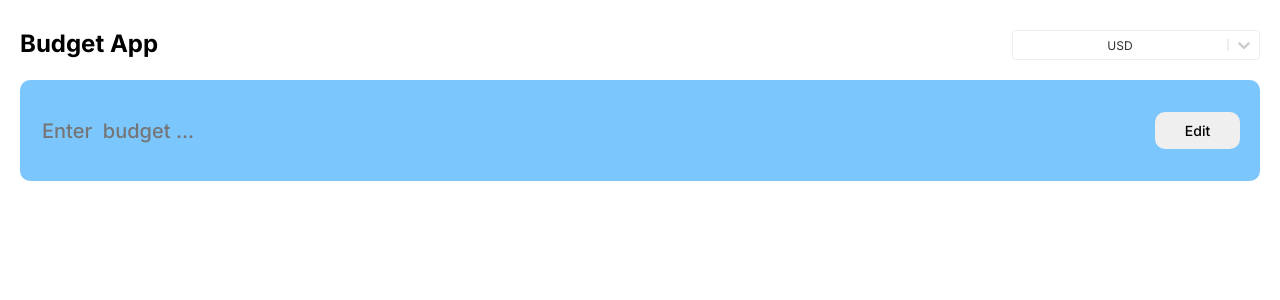
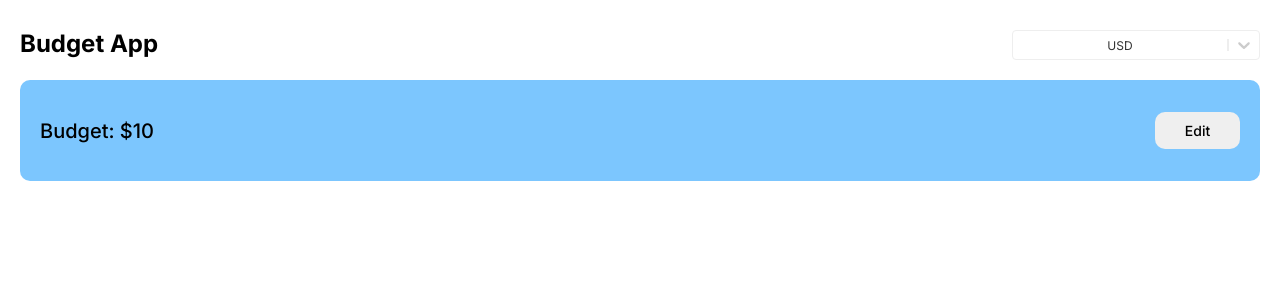
Before and after one commit to egkirpichev/react-budget-app, a React (Create React App) app: page / in a window 1280 px wide. Shown: the top 300 px of the page. Built offline with nearby package versions, Linux system fonts and the light colour scheme.

Commit message:
feat(budget-app): link Budget component to the Budget context, implement custom useInput hook

```diff
--- a/src/components/Budget/Budget.tsx
+++ b/src/components/Budget/Budget.tsx
@@ -1,20 +1,25 @@
-import { ChangeEvent, useState } from "react";
-import { useBudgetContext } from "../../context/BudgetContext/BudgetContext";
+import { ChangeEvent, MouseEvent, MouseEventHandler, useState } from "react";
+import { useBudgetContext} from "../../context/BudgetContext/BudgetContext";
+import { useInput } from "../../hooks/useInput";
 import { Button, Input, StyledBudget, Title } from "./styles";
 
 export const Budget = () => {
-  const { budget } = useBudgetContext();
+  const { budget, editBudgetValue } = useBudgetContext();
+
+	const budgetInput = useInput()
 
   const [isEditMode, SetIsEditMode] = useState<boolean>(false);
 
   const handleClick = () => {
     SetIsEditMode(!isEditMode);
+
+		editBudgetValue(budgetInput.value)
   };
 
   return (
     <StyledBudget>
 
-      {isEditMode ? <Title>{`Budget: $${budget}`}</Title> : <Input placeholder="Enter  budget ..." type="number"/>}
+      {isEditMode ? <Input placeholder="Enter  budget ..." type="number" {...budgetInput}/> : <Title>{`Budget: $${budget}`}</Title>}
 
       <Button type="button" onClick={handleClick}>
         {isEditMode ? "Save" : "Edit"}
--- a/src/context/BudgetContext/BudgetContext.tsx
+++ b/src/context/BudgetContext/BudgetContext.tsx
@@ -2,16 +2,18 @@ import { createContext, FC, ReactNode, useContext, useState } from "react";
 
 interface IBudgetContext {
   budget: number;
+	editBudgetValue: (value: string) => void
 }
 
 const BudgetContext = createContext({
   budget: 0,
+	editBudgetValue: (value: string) => {}
 });
 
 const useBudgetValue = () => {
   const [BudgetContext, setBudgetContext] = useState<IBudgetContext>(() => {
     return {
-      budget: 15,
+      budget: 10,
 
       editBudgetValue: (value: string) => {
         setBudgetContext((previousContext) => ({
@@ -24,6 +26,9 @@ const useBudgetValue = () => {
 
   return BudgetContext;
 };
+
+console.log(BudgetContext);
+
 
 export const useBudgetContext = () => {
   return useContext<IBudgetContext>(BudgetContext);
--- /dev/null
+++ b/src/hooks/useInput.ts
@@ -0,0 +1,14 @@
+import { ChangeEvent, useState } from "react"
+
+export const useInput = (initialValue: string = "") =>{
+	const [value, setInputValue] = useState<string>("")
+
+	const onChange = (event: ChangeEvent<HTMLInputElement>) => {
+		setInputValue(event.target.value)
+	}
+
+	return {
+		value,
+		onChange
+	}
+}
```
